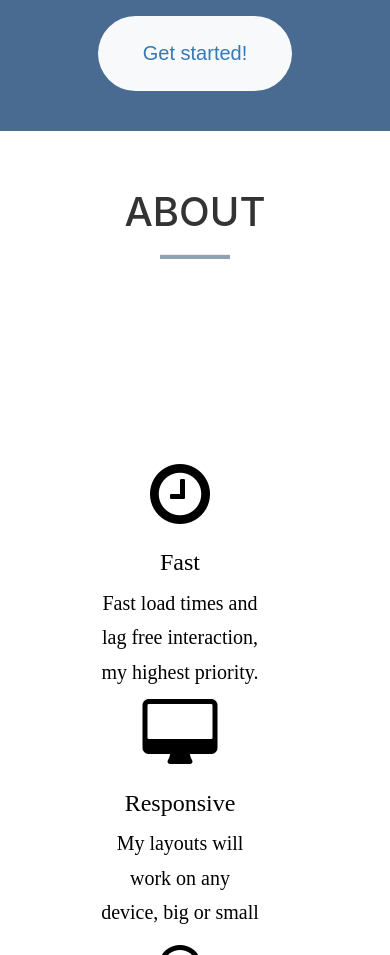
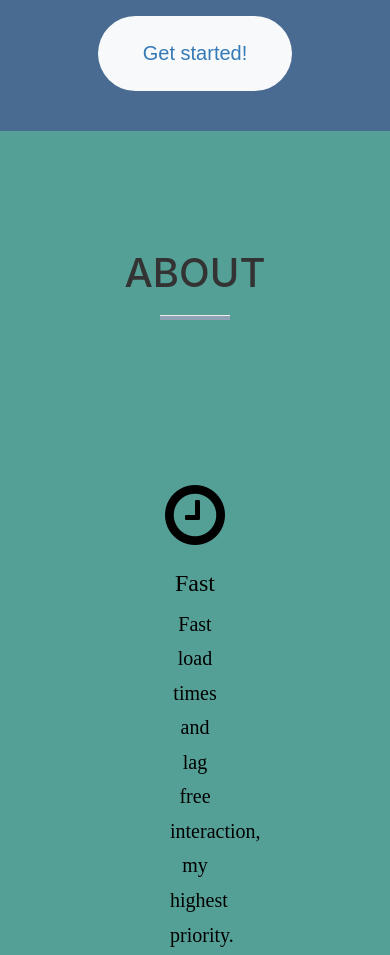
Before and after one commit to Octavian95/webpage, a website: page index.html in a window 390 px wide. Shown: the part 1340-2295 px from the top of the page. Drawn offline with nearby package versions, Linux system fonts and the light colour scheme.

Commit message:
Text-mut changes

```diff
--- a/style.css
+++ b/style.css
@@ -266,6 +266,7 @@ header {
 /* first section finished here*/
 
 .about {
+	background-color: #55a096;
 	position: absolute;
 	padding-block-start: 10%;
 	height: 100%;
@@ -273,6 +274,16 @@ header {
 	width: 100%;
 	transition: .5s ease;
 	flex-direction: row !important;
+}
+@media only screen and (max-width: 768px) {
+	.about {
+		padding: 2rem;
+	}
+}
+@media only screen and (max-width: 992px) {
+	.about {
+		padding: 3rem;
+	}
 }
 
 .up-point {
@@ -300,10 +311,21 @@ header {
 }
 @media only screen and (max-width: 768px) {
 	.row {
-		padding: 5rem;
-		width: 100%;
+		padding: 3rem;
 	}
 }
+@media only screen and (max-width: 992px) {
+	.row {
+		padding: 3rem;
+	}
+}
+@media only screen and (max-width: 992px) {
+	.flex-a {
+		padding: 2rem;
+
+	}
+}
+
 
 
 
@@ -314,7 +336,7 @@ header {
 table {
 	border-collapse: collapse;
 	border-spacing: 0;
-	width: 50%;
+	width: max-content;
 	float: right;
 	margin:50px 20px auto;
 	line-height: 160%;
@@ -381,6 +403,21 @@ table {
   }
 
 
+  @media only screen and (max-width: 2492px) {
+	.text-mut{
+		margin-left: 80px;
+		margin-right: 80px;
+	  }
+}
+@media only screen and (max-width: 1360px) {
+	.text-mut{
+		margin-left: 10px;
+		margin-right: 10px;
+	}
+}
+
+
+
   @media  only screen and (max-width: 760px),
 (min-device-width: 768px) and (max-device-width: 1024px){
 
```
